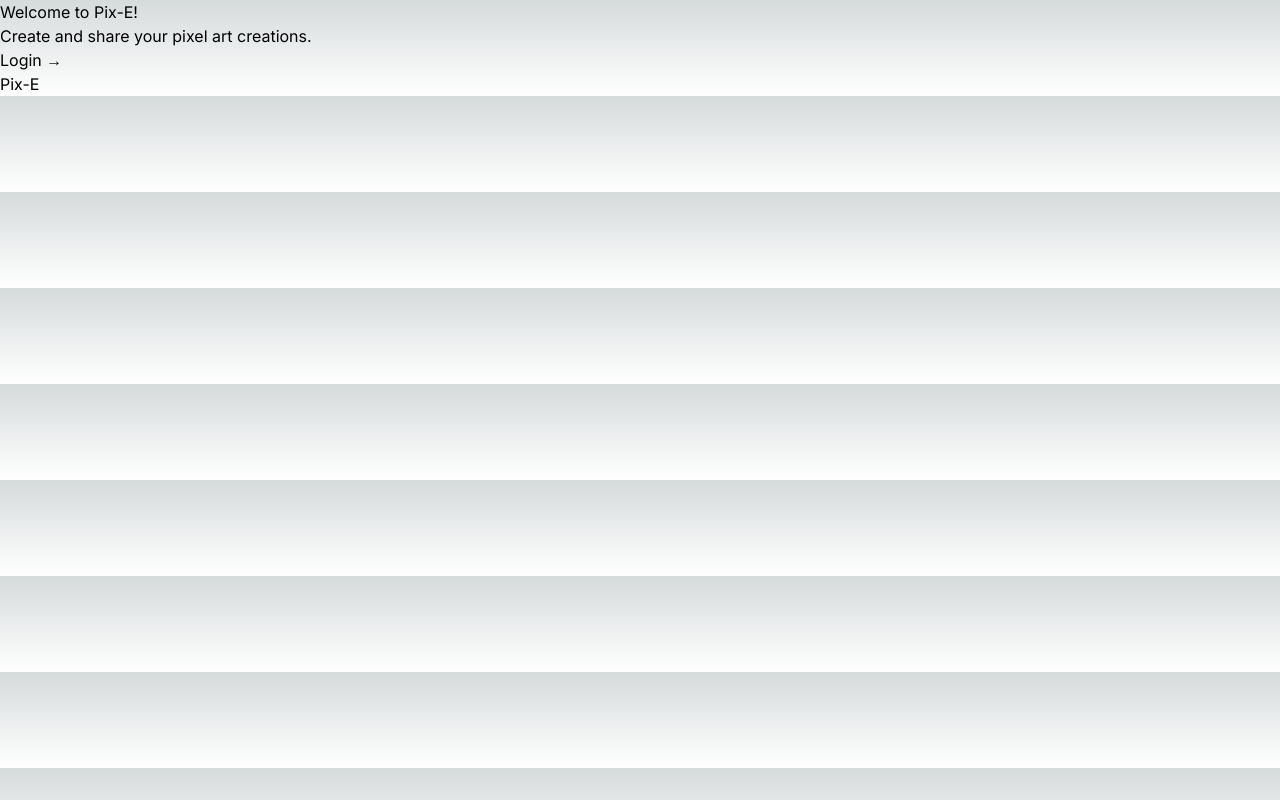
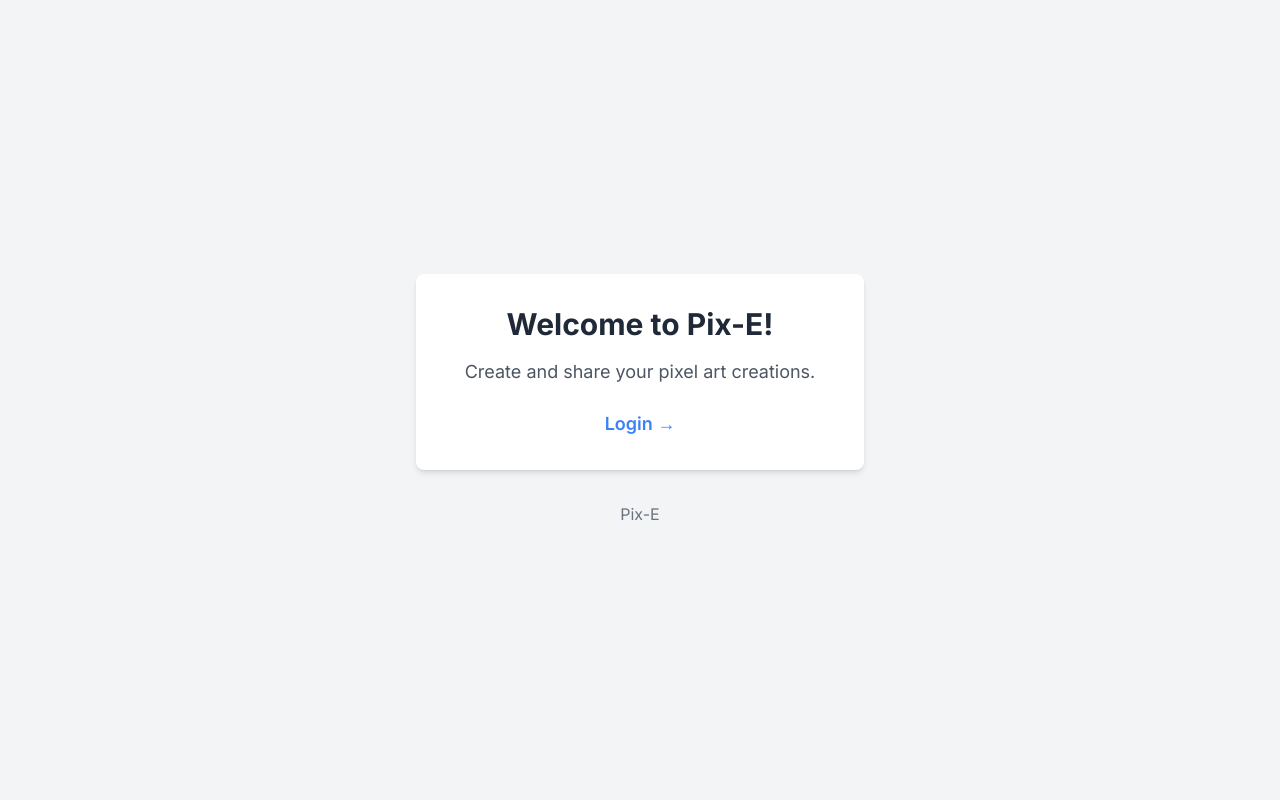
Before and after one commit to pixe-art/pix-e-web, a Next.js app: page / in a window 1280 px wide. Built offline with nearby package versions, Linux system fonts and the light colour scheme.

Commit message:
Temporary styling

```diff
--- a/src/app/auth/page.js
+++ b/src/app/auth/page.js
@@ -9,19 +9,25 @@ export default function LoginPage() {
     const router = useRouter();
     const handleGoogleLogin = async () => {
         try {
-            const user = await useGoogleLogin(); // Correct usage of the imported function
+            const user = await useGoogleLogin();
             console.log('Logged in user:', user);
-            // Redirect or manage state as needed, such as redirecting to the dashboard or home page
-            router.push('/dashboard');
+            router.push('/dashboard'); // Navigate to dashboard after login
         } catch (error) {
             console.error('Error logging in:', error);
         }
     };
 
     return (
-        <div>
-            <h1>Login to Pix-E</h1>
-            <button onClick={handleGoogleLogin}>Log in with Google</button>
+        <div className="flex min-h-screen items-center justify-center bg-gray-100">
+            <div className="p-8 bg-white shadow-md rounded-lg">
+                <h1 className="text-2xl font-bold text-gray-800 mb-6">Login to Pix-E</h1>
+                <button
+                    onClick={handleGoogleLogin}
+                    className="w-full py-2 px-4 bg-blue-500 text-white font-semibold rounded-lg shadow-md hover:bg-blue-700 focus:outline-none focus:ring-2 focus:ring-blue-500 focus:ring-opacity-50"
+                >
+                    Log in with Google
+                </button>
+            </div>
         </div>
     );
 }
--- a/src/app/dashboard/page.js
+++ b/src/app/dashboard/page.js
@@ -1,18 +1,13 @@
-//app/dashboard/page.js
+// app/dashboard/page.js
 
 export default function Dashboard() {
-  return (
-    <div>
-        <h1>
-          Welcome to Pix-E Dashboard!
-        </h1>
-        <p>
-          Create and share your pixel art creations.
-        </p>
-
-      <footer>
-        <p>Pix-E</p>
-      </footer>
-    </div>
-  );
-}
+    return (
+      <div className="flex flex-col items-center justify-center min-h-screen bg-gray-100">
+        <div className="max-w-md w-full p-8 bg-white shadow-md rounded-lg text-center">
+          <h1 className="text-3xl font-bold text-gray-800 mb-4">Welcome to Pix-E Dashboard!</h1>
+          <p className="text-lg text-gray-600 mb-6">Create and share your pixel art creations.</p>
+        </div>
+        <footer className="mt-8 text-gray-500">Pix-E</footer>
+      </div>
+    );
+  }
--- a/src/app/page.js
+++ b/src/app/page.js
@@ -1,33 +1,26 @@
-//app/page.js
+// app/page.js
 import Head from 'next/head';
 
 export default function Home() {
   return (
-    <div>
+    <div className="flex flex-col items-center justify-center min-h-screen bg-gray-100">
       <Head>
         <title>Pix-E | Pixel Art Display</title>
         <meta name="description" content="Display and create beautiful pixel art with Pix-E." />
         <link rel="icon" href="/favicon.ico" />
       </Head>
 
-      <main>
-        <h1>
-          Welcome to Pix-E!
-        </h1>
-        <p>
-          Create and share your pixel art creations.
-        </p>
-
+      <main className="max-w-md w-full p-8 bg-white shadow-md rounded-lg text-center">
+        <h1 className="text-3xl font-bold text-gray-800 mb-4">Welcome to Pix-E!</h1>
+        <p className="text-lg text-gray-600 mb-6">Create and share your pixel art creations.</p>
         <div>
-          <a href="/auth">
-            <h2>Login &rarr;</h2>
+          <a href="/auth" className="text-blue-500 hover:text-blue-700">
+            <h2 className="text-lg font-semibold">Login &rarr;</h2>
           </a>
         </div>
       </main>
 
-      <footer>
-        <p>Pix-E</p>
-      </footer>
+      <footer className="mt-8 text-gray-500">Pix-E</footer>
     </div>
   );
 }
```
